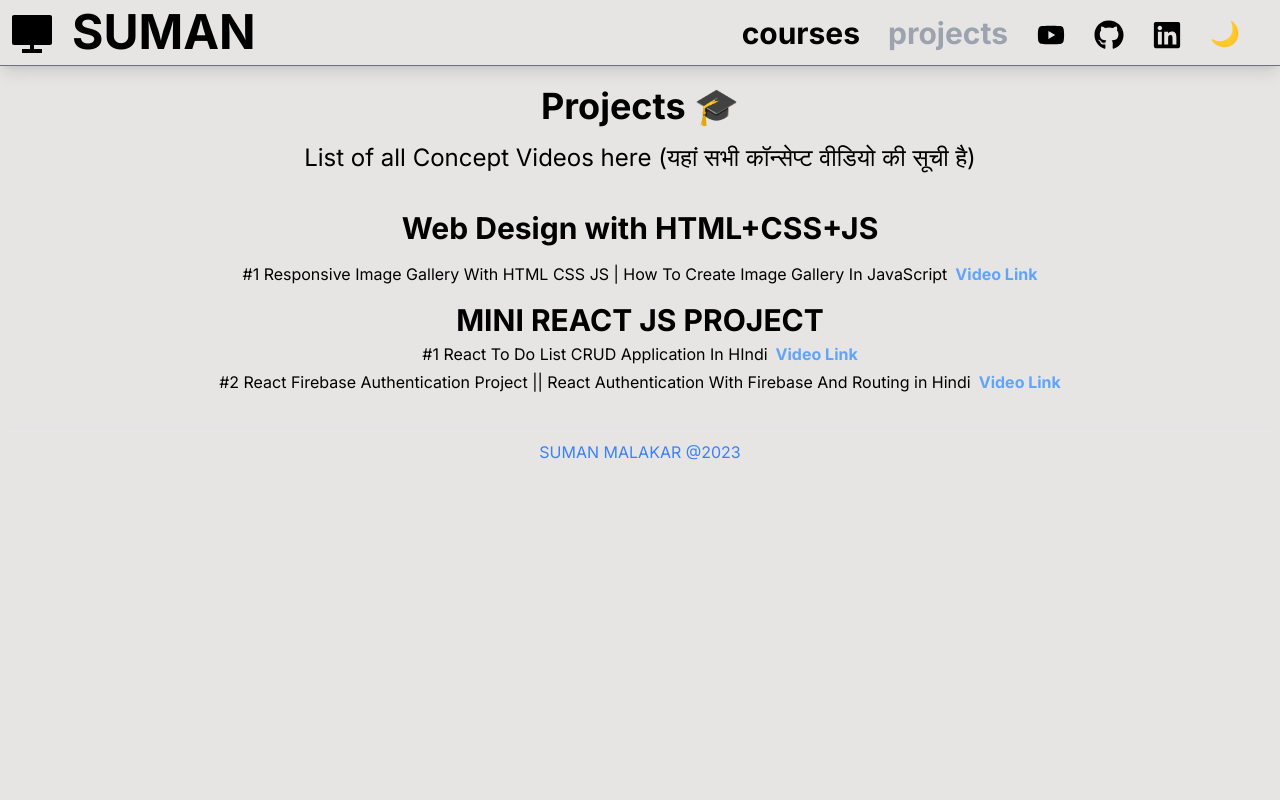
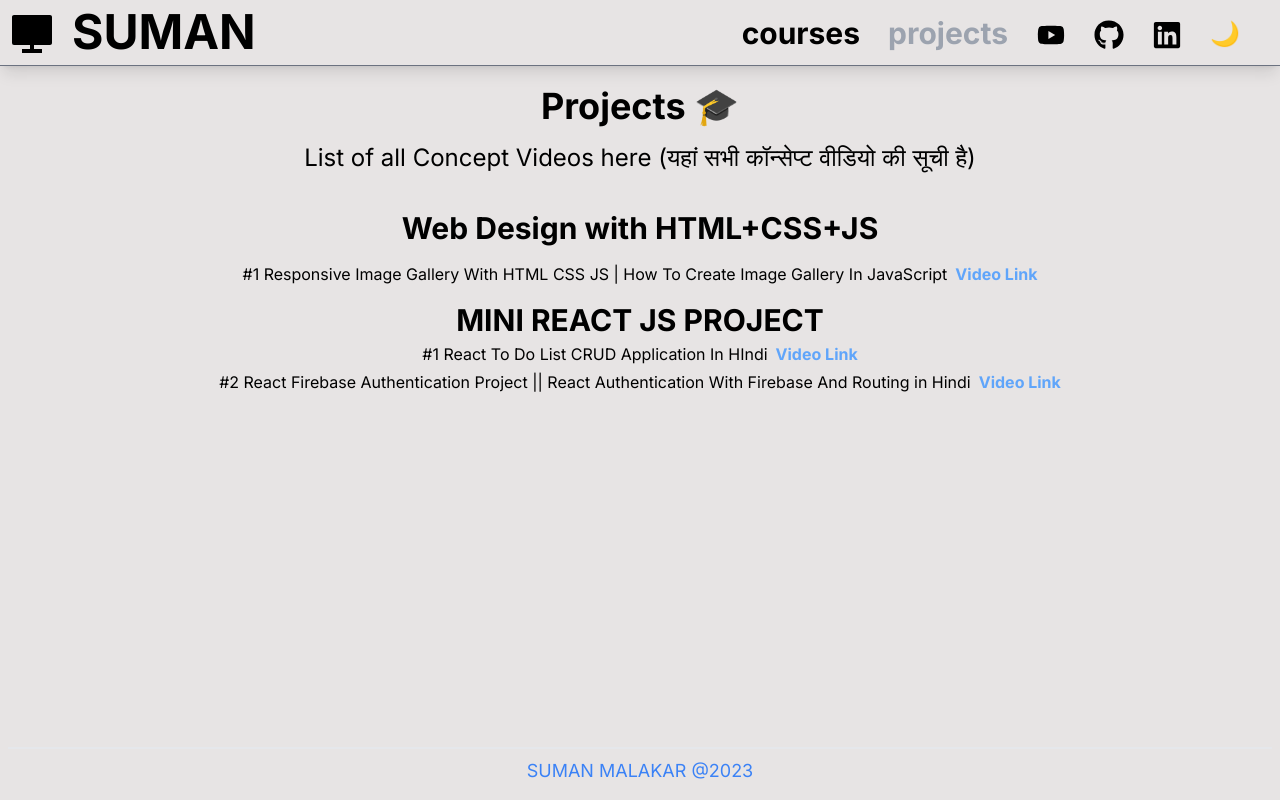
Before and after one commit to webdev-ashishk/suman-malakar18, a Next.js app: page /projects in a window 1280 px wide. Built offline with nearby package versions, Linux system fonts and the light colour scheme.

Commit message:
fixed footer to bottom #### Good checkpoints

```diff
--- a/app/globals.css
+++ b/app/globals.css
@@ -25,6 +25,25 @@
     )
     rgb(var(--background-start-rgb));
 } */
+
+/* fix the footer at the bottom */
+html {
+  height: 100%;
+  box-sizing: border-box;
+}
+
+body {
+  margin: 0;
+  display: flex; /* This makes the body a flex container */
+  flex-direction: column; /* Sets the flex container to have a vertical column layout. */
+  min-height: 100vh; /* Ensures that the body takes up at least the full height of the viewport. */
+  box-sizing: inherit;
+}
+.footer {
+  font-size: 18px;
+  text-align: center;
+  margin-top: auto; /* Push the footer to the bottom */
+}
 
 .light {
   color: black;
--- a/components/Footer.jsx
+++ b/components/Footer.jsx
@@ -1,7 +1,7 @@
 const Footer = () => {
   const currentYear = new Date().getFullYear();
   return (
-    <div className="m-2 mt-9">
+    <div className="m-2 mt-9 footer">
       <div className="text-blue-500  px-2 py-2 border-t-2 w-full text-center">
         SUMAN MALAKAR @{currentYear}
       </div>
```
